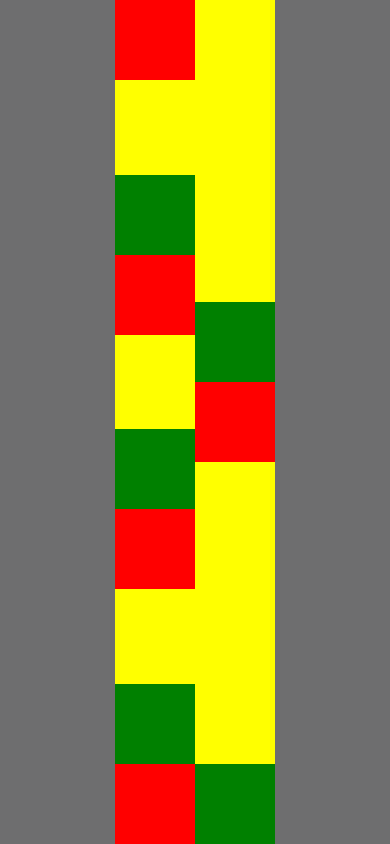
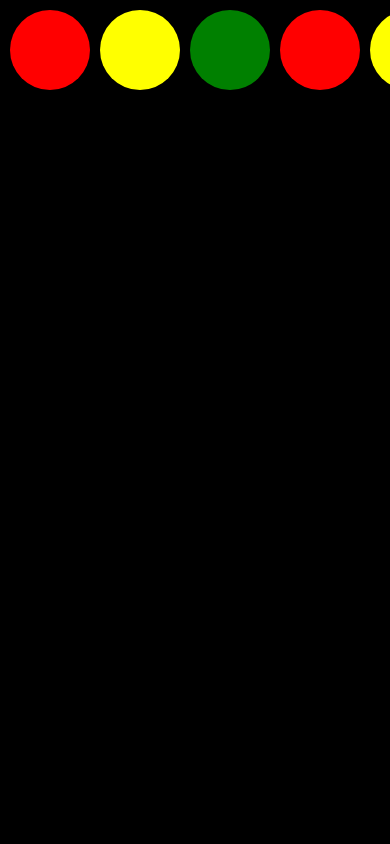
Before and after one commit to arpitraj96/LearnRN, a React Native app: screen / in a window 390 px wide. Built offline with nearby package versions, Linux system fonts and the light colour scheme.

Commit message:
ScrollView

```diff
--- a/App.jsx
+++ b/App.jsx
@@ -1,59 +1,58 @@
-import {StyleSheet, Text, View} from 'react-native';
-import React from 'react';
+import { ScrollView, StyleSheet, Text, View } from 'react-native'
+import React from 'react'
 
 const App = () => {
   return (
-    <View style={styles.container}>
-      <View style={styles.box1} />
-      <View style={styles.box2} />
-      <View style={styles.box3} />
-      <View style={styles.box1} />
-      <View style={styles.box2} />
-      <View style={styles.box3} />
-      <View style={styles.box1} />
-      <View style={styles.box2} />
-      <View style={styles.box3} />
-      <View style={styles.box1} />
-      <View style={styles.box2} />
-      <View style={styles.box3} />
-      <View style={styles.box1} />
-      <View style={styles.box2} />
-      <View style={styles.box3} />
-    </View>
-  );
-};
+    <ScrollView contentContainerStyle={{gap: 10}} style={styles.container} horizontal>
+      <View style={styles.box1}></View>
+      <View style={styles.box2}></View>
+      <View style={styles.box3}></View>
+      <View style={styles.box1}></View>
+      <View style={styles.box2}></View>
+      <View style={styles.box3}></View>
+      <View style={styles.box1}></View>
+      <View style={styles.box2}></View>
+      <View style={styles.box3}></View>
+      <View style={styles.box1}></View>
+      <View style={styles.box2}></View>
+      <View style={styles.box3}></View>
+      <View style={styles.box1}></View>
+      <View style={styles.box2}></View>
+      <View style={styles.box3}></View>
+      <View style={styles.box1}></View>
+      <View style={styles.box2}></View>
+      <View style={styles.box3}></View>
+      <View style={styles.box1}></View>
+      <View style={styles.box2}></View>
+      <View style={styles.box3}></View>
+    </ScrollView>
+  )
+}
 
-export default App;
+export default App
 
 const styles = StyleSheet.create({
-  container: {
+  container:{
     flex: 1,
-    // flex: 1/2,
-    flexDirection: 'column',
-    backgroundColor: '#6e6e6f',
-    // justifyContent: 'center',
-    // justifyContent: 'space-around',
-    // justifyContent: 'space-between',
-    // justifyContent: 'space-evenly',
-    alignItems: 'center', // It will not work with wrap
-    alignContent: 'center', //This will work with wrap
-    flexWrap: 'wrap',
+    backgroundColor: 'black',
+    padding: 10,
   },
-  box1: {
+  box1:{
     width: 80,
     height: 80,
     backgroundColor: 'red',
+    borderRadius: 50,
   },
-  box2: {
+  box2:{
     width: 80,
     height: 80,
     backgroundColor: 'yellow',
-    // alignSelf: 'flex-end',
-    flexGrow: 1,
+    borderRadius: 50,
   },
-  box3: {
+  box3:{
     width: 80,
     height: 80,
     backgroundColor: 'green',
+    borderRadius: 50,
   },
-});
+})
```
